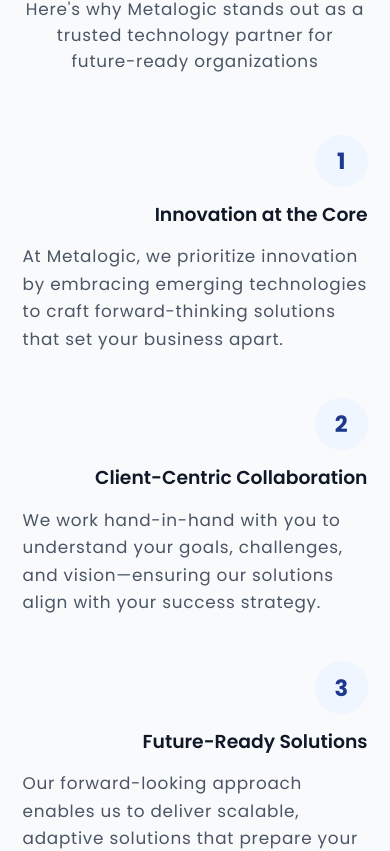
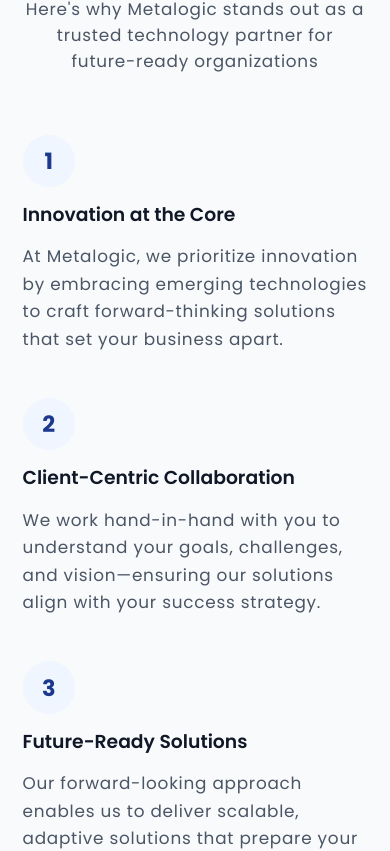
Before and after one commit to Deependra-Budhathokii/metalogic-homepage-redesign, a Next.js app: page / in a window 390 px wide. Shown: the part 5296-6147 px from the top of the page. Built offline with nearby package versions, Linux system fonts and the light colour scheme.

Commit message:
revising the about mini styling

```diff
--- a/src/components/Whymetalogic.tsx
+++ b/src/components/Whymetalogic.tsx
@@ -9,12 +9,14 @@
 }
 
 const WhyPoint = ({ number, title, description }: WhyPointProps) => (
-    <div className="flex flex-col items-end space-y-4 md:text-right animate-fade-up"
+    <div className="space-y-4  animate-fade-up"
         data-aos="fade-up" data-aos-delay="300">
-        <span className="flex items-center justify-center w-14 h-14 text-2xl font-bold
+        <div className='flex lg:justify-end '>
+            <span className="flex items-center justify-center w-14 h-14   text-2xl font-bold
                      bg-blue-50 dark:bg-blue-900 text-blue-900 dark:text-blue-100 rounded-full transition-colors">
-            {number}
-        </span>
+                {number}
+            </span>
+        </div>
         <h3 className="text-xl font-semibold text-gray-900 dark:text-gray-100">{title}</h3>
         <p className="text-base text-gray-600 dark:text-gray-300 leading-relaxed">{description}</p>
     </div>
@@ -75,7 +77,7 @@
                 </div>
 
                 {/* Main Grid */}
-                <div className="grid grid-cols-1 md:grid-cols-3 gap-8 md:gap-12">
+                <div className="grid grid-cols-1 lg:grid-cols-3 gap-8 md:gap-12">
                     {/* Left Column */}
                     <div className="space-y-12">
                         {leftPoints.map((point, index) => (
@@ -85,7 +87,7 @@
 
                     {/* Center Column - Image */}
                     <div className="relative flex items-center justify-center">
-                        <div className="relative w-full aspect-square">
+                        <div className="relative w-full aspect-square ">
                             {/* Decorative Circle */}
                             {/* <div className="absolute inset-0 border-4 border-blue-50 rounded-full
                             transform -translate-x-1/2 -translate-y-1/2 top-1/2 left-1/2
```
